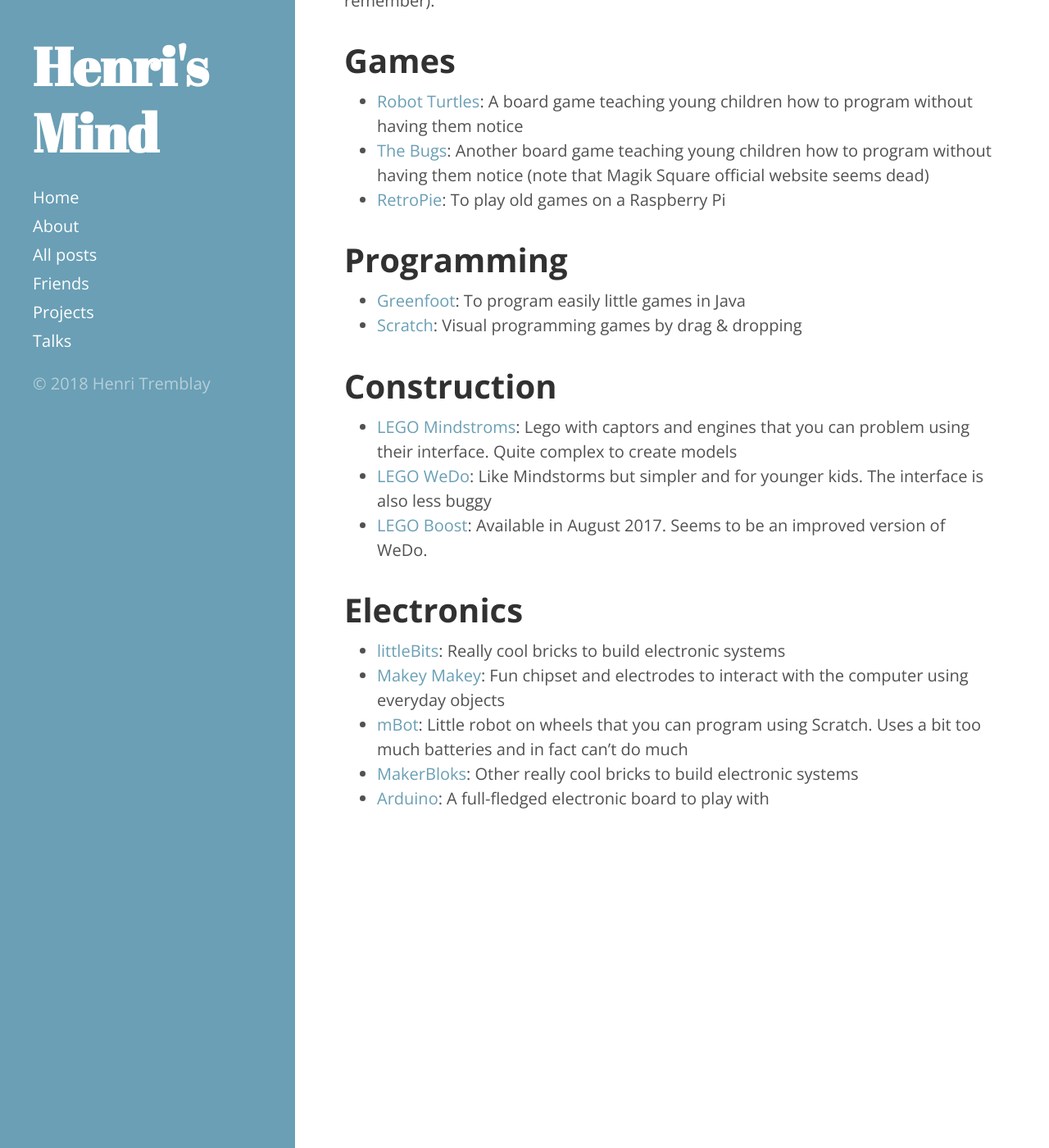
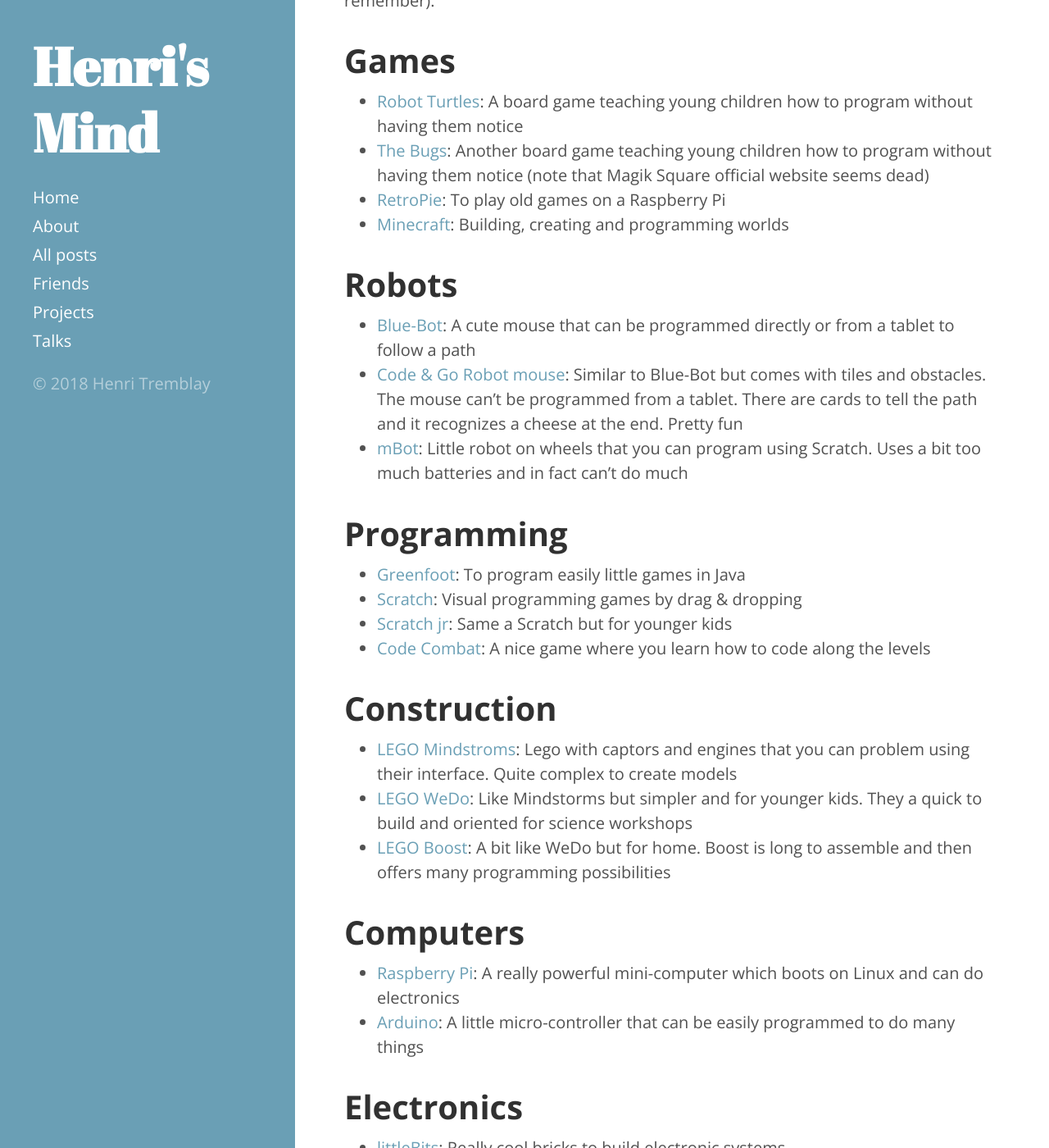
Before and after one commit to henri-tremblay/henri.github.io, a Jekyll site: the page built from _posts/2017-02-20-devoxx4kids.md, in a window 1280 px wide and 1400 px high, scrolled down 704 px. Shown: the whole window at 82% size. Built offline with Jekyll 4.4.1, drawn with Linux system fonts in a browser that asks for light colours; some of the changed text lies outside the part shown.

Commit message:
Add new stuff

```diff
--- a/_posts/2017-02-20-devoxx4kids.md
+++ b/_posts/2017-02-20-devoxx4kids.md
@@ -31,22 +31,36 @@ Then my personal list (I haven't tried everything. It's just a list of cool stuf
 * [Robot Turtles](http://www.robotturtles.com): A board game teaching young children how to program without having them notice
 * [The Bugs](https://www.youtube.com/channel/UCgQKh3j5uA_i5gXrNp8SHzA): Another board game teaching young children how to program without having them notice (note that Magik Square official website seems dead)
 * [RetroPie](https://retropie.org.uk): To play old games on a Raspberry Pi
+* [Minecraft](https://minecraft.net/en-us): Building, creating and programming worlds
+
+# Robots
+
+* [Blue-Bot](https://www.bee-bot.us/bluebot.html): A cute mouse that can be programmed directly or from a tablet to follow a path
+* [Code & Go Robot mouse](https://www.learningresources.com/product/learning+essentials--8482-+stem+robot+mouse+coding+activity+set.do): Similar to Blue-Bot but comes with tiles and obstacles. The mouse can't be programmed from a tablet. There are cards to tell the path and it recognizes a cheese at the end. Pretty fun
+* [mBot](http://www.makeblock.cc/mbot): Little robot on wheels that you can program using Scratch. Uses a bit too much batteries and in fact can't do much
 
 # Programming
 
 * [Greenfoot](http://www.greenfoot.org): To program easily little games in Java
 * [Scratch](https://scratch.mit.edu): Visual programming games by drag & dropping
+* [Scratch jr](https://www.scratchjr.org): Same a Scratch but for younger kids
+* [Code Combat](https://codecombat.com): A nice game where you learn how to code along the levels
 
 # Construction
 
 * [LEGO Mindstroms](https://www.lego.com/en-us/mindstorms): Lego with captors and engines that you can problem using their interface. Quite complex to create models
-* [LEGO WeDo](https://education.lego.com/en-us/products/lego-education-wedo-construction-set/9580): Like Mindstorms but simpler and for younger kids. The interface is also less buggy
-* [LEGO Boost](https://www.lego.com/en-us/boost): Available in August 2017. Seems to be an improved version of WeDo.
+* [LEGO WeDo](https://education.lego.com/en-us/products/lego-education-wedo-construction-set/9580): Like Mindstorms but simpler and for younger kids. They a quick to build and oriented for science workshops
+* [LEGO Boost](https://www.lego.com/en-us/boost): A bit like WeDo but for home. Boost is long to assemble and then offers many programming possibilities
+
+# Computers
+
+* [Raspberry Pi](https://www.raspberrypi.org): A really powerful mini-computer which boots on Linux and can do electronics
+* [Arduino](https://www.arduino.cc/): A little micro-controller that can be easily programmed to do many things
 
 # Electronics
 
 * [littleBits](http://littlebits.cc): Really cool bricks to build electronic systems
 * [Makey Makey](http://www.makeymakey.com): Fun chipset and electrodes to interact with the computer using everyday objects
-* [mBot](http://www.makeblock.cc/mbot): Little robot on wheels that you can program using Scratch. Uses a bit too much batteries and in fact can't do much
 * [MakerBloks](https://makerbloks.com): Other really cool bricks to build electronic systems
 * [Arduino](https://www.arduino.cc): A full-fledged electronic board to play with
+* [FreeNove](http://www.freenove.com): Multiple electronic kits with straightforward explanations
```
